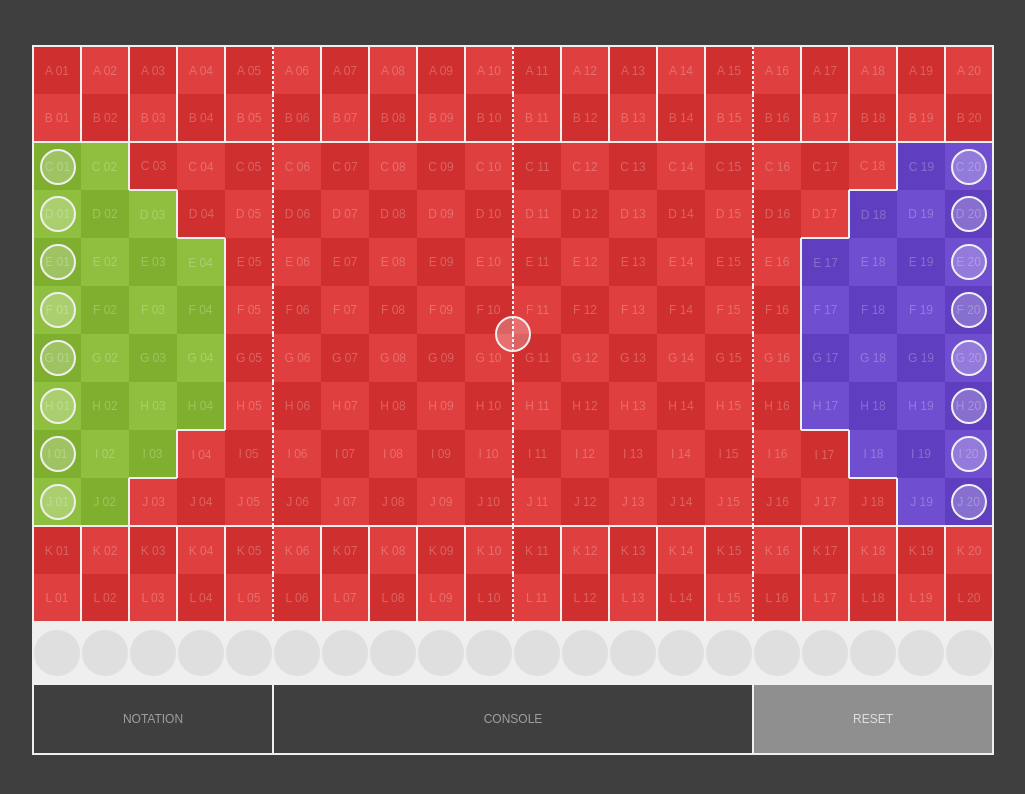
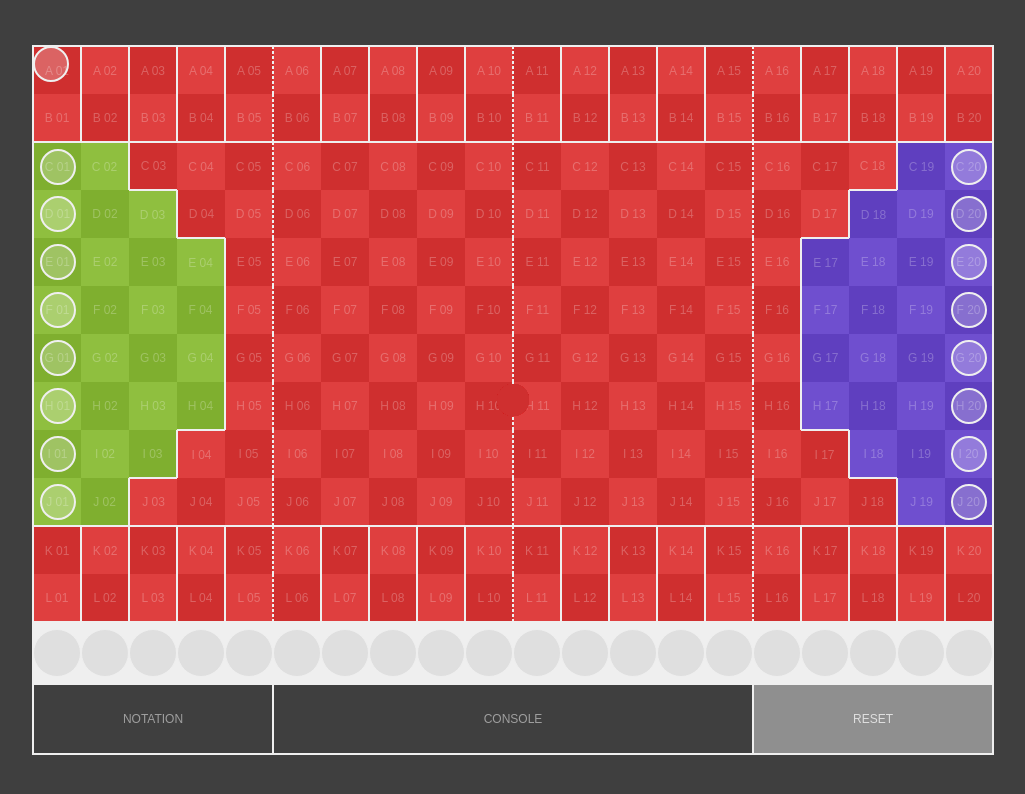
Before and after one commit to MarcoWorms/hard-ball, a plain HTML site: page index.html in a window 1280 px wide. Shown: the whole page, without its empty margins (127-1152 px from the left). Drawn offline with Linux system fonts and the light colour scheme.

Commit message:
0003
a . Minor changes
b . File vPath.js removed

```diff
--- a/index.html
+++ b/index.html
@@ -320,12 +320,35 @@ INFO about the project
 
   </div> <!-- id='arena' END -->
 
+    <!--========================================================================
+    PLAYERS
+    -->
+    <div id='P01' class='abs pla rnd'></div>
+    <div id='P02' class='abs pla rnd'></div>
+    <div id='P03' class='abs pla rnd'></div>
+    <div id='P04' class='abs pla rnd'></div>
+    <div id='P05' class='abs pla rnd'></div>
+    <div id='P06' class='abs pla rnd'></div>
+    <div id='P07' class='abs pla rnd'></div>
+    <div id='P08' class='abs pla rnd'></div>
+    <div id='P09' class='abs pla rnd'></div>
+    <div id='P10' class='abs pla rnd'></div>
+    <div id='P11' class='abs pla rnd'></div>
+    <div id='P12' class='abs pla rnd'></div>
+    <div id='P13' class='abs pla rnd'></div>
+    <div id='P14' class='abs pla rnd'></div>
+    <div id='P15' class='abs pla rnd'></div>
+    <div id='P16' class='abs pla rnd'></div>
+    <div id='P17' class='abs pla rnd'></div>
+    <div id='P18' class='abs pla rnd'></div>
+    <div id='P19' class='abs pla rnd'></div>
+    <div id='P20' class='abs pla rnd'></div>
+
 </body>
 
 <!--//////////////////////////////////////////////////////////////////////////// SCRIPTS
 -->
-<script type='text/javascript' src='uFunc.js'></script>
-<script type='text/javascript' src='vPath.js'></script>
+<script type='text/javascript' src='vFunc.js'></script>
 <script type='text/javascript' src='wText.js'></script>
 <script type='text/javascript' src='xEncy.js'></script>
 <script type='text/javascript' src='yChan.js'></script>
--- a/style.css
+++ b/style.css
@@ -76,11 +76,7 @@ FLOAT
 /*==============================================================================
 CELL
 */
-.cll
-{
-  width:48px;
-  height:48px;
-}
+.cll{width:48px; height:48px}
 
 /*==============================================================================
 COLORS
@@ -179,6 +175,16 @@ BOX
 */
 .box{height:70px}
 
+/*==============================================================================
+PLAYER
+*/
+.pla
+{
+  width:32px;
+  height:32px;
+  background-color:var(--c17);
+}
+
 /*////////////////////////////////////////////////////////////////////////////// SPECIFICS
 */
 body
@@ -208,4 +214,8 @@ body
 
 /*==============================================================================
 */
-#center{transform:translate(462px,270px)}
+#center
+{
+  background-color:rgba(0,0,0,0)
+  transform:translate(462px,270px);
+}
--- a/vPath.js
+++ /dev/null
@@ -1,11 +0,0 @@
-
-'use strict'
-
-//////////////////////////////////////////////////////////////////////////////// GLOBALS
-//
-// DISPLAY LISTEN PATH TEXT PAGE WORLD TEXT CHANGE STATE ENGINE
-
-//////////////////////////////////////////////////////////////////////////////// PATH
-//
-const path =
-{}
```
Also changed, not shown: vFunc.js (renamed from uFunc.js).
